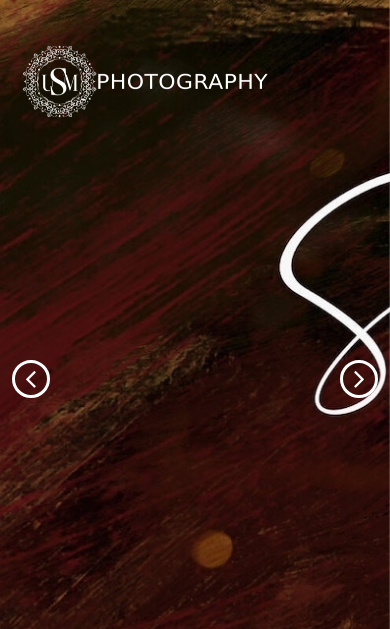
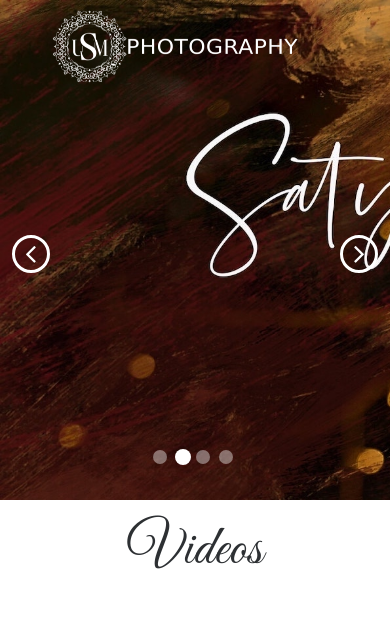
Before and after one commit to tarunkumar1594/usmphotography, a plain HTML site: page live/SatyaWedsDhana/index.html in a window 390 px wide. Shown: the top 629 px of the page. Drawn offline with nearby package versions, Linux system fonts and the light colour scheme.

Commit message:
stylings corrected for mobile

```diff
--- a/live/SatyaWedsDhana/css/main.css
+++ b/live/SatyaWedsDhana/css/main.css
@@ -8,26 +8,29 @@
 /* ------------------------------------------------------------------------------
 	Slider Images URL
 -------------------------------------------------------------------------------*/
+#first-slider .item{
+	background-size: cover;
+    background-repeat: no-repeat;
+
+	overflow-y: hidden ! important;
+	overflow-x: hidden ! important;
+	/* background-size: contain;
+	background-repeat: no-repeat;
+	background-position: right; */
+}
 
 #first-slider .slide1 {
-    background-image: url('../sndImg/img1.jpg');
-    background-size: cover;
-    background-repeat: no-repeat;
+	background-image: url('../sndImg/img1.jpg');
+
 }
 #first-slider .slide2 {
   background-image: url('../sndImg/img2.jpg');
-  background-size: cover;
-  background-repeat: no-repeat;
 }
 #first-slider .slide3 {
   background-image: url('../sndImg/img3.jpg');
-      background-size: cover;
-    background-repeat: no-repeat;
 }
 #first-slider .slide4 {
 	background-image: url('../sndImg/img4.jpg');
-		background-size: cover;
-	  background-repeat: no-repeat;
   }
 /* ------------------------------------------------------------------------------
 	Typography
@@ -141,7 +144,7 @@ ul li {
 }
 #header .header-content {
 	margin: 0 auto;
-	padding: 5px 30px;
+	padding: 5px 30px !important;
 	width: 100%;
 	-moz-transition: padding 0.3s;
 	-o-transition: padding 0.3s;
@@ -367,7 +370,7 @@ ul li {
   background-image: none;
 }
 #first-slider .carousel .item {
-  min-height: 750px;
+  min-height: 500px;
   height: 100%;
   width:100%;
 }
```
